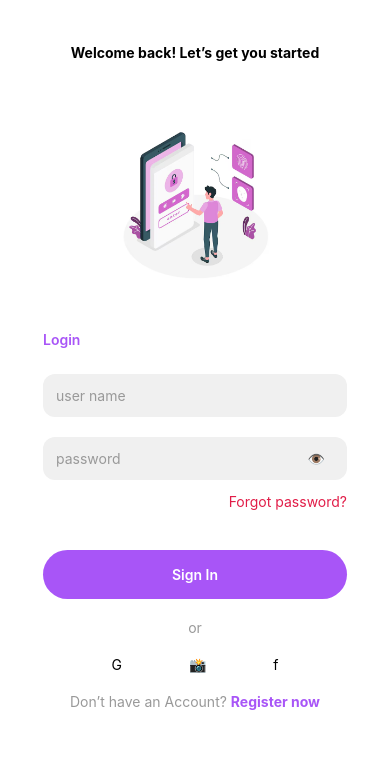
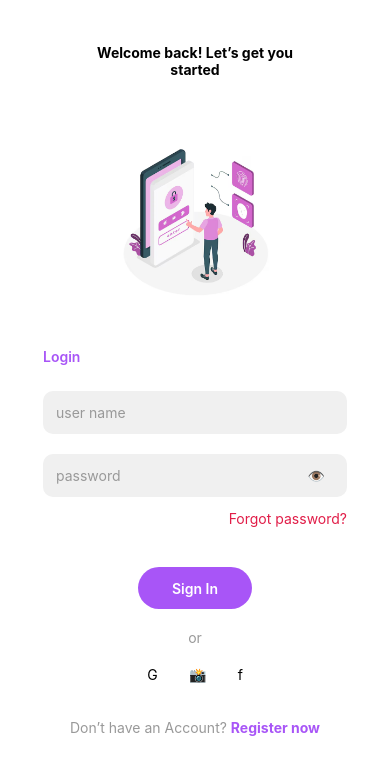
Before and after one commit to aswin-john/chat-nest, a React Native app: screen / in a window 390 px wide. Shown: the top 774 px of the page. Built offline with nearby package versions, Linux system fonts and the light colour scheme; what react-native-responsive-fontsize would draw is missing.

Commit message:
Refactor styles in LoginScreen for improved layout and consistency

```diff
--- a/src/screens/Login/LoginScreen.js
+++ b/src/screens/Login/LoginScreen.js
@@ -85,12 +85,14 @@ const styles = StyleSheet.create({
     paddingHorizontal: figmaWidth(40),
     paddingVertical: figmaHeight(33),
     backgroundColor: '#fff',
+
   },
   welcomeText: {
     fontSize: RFPercentage(3),
     fontWeight: 'bold',
     textAlign: 'center',
     marginBottom: figmaHeight(25),
+    paddingHorizontal: figmaWidth(26),
   },
   image: {
     width: figmaWidth(160),
@@ -107,7 +109,7 @@ const styles = StyleSheet.create({
   inputContainer: {
     width: '100%',
     backgroundColor: '#f0f0f0',
-    borderRadius: 12,
+    borderRadius: 10,
     flexDirection: 'row',
     alignItems: 'center',
     marginBottom: figmaHeight(15),
@@ -131,9 +133,13 @@ const styles = StyleSheet.create({
   signInButton: {
     backgroundColor: '#a855f7',
     borderRadius: 50,
-    width: '100%',
+    // width: '50%',
     alignItems: 'center',
-    paddingVertical: figmaHeight(12),
+    justifyContent: 'center',
+    // paddingVertical: figmaHeight(7),
+    // paddingHorizontal: figmaWidth(32),
+    width: figmaWidth(105),
+    height: figmaHeight(32),
     marginBottom: figmaHeight(15),
   },
   signInText: {
@@ -149,7 +155,8 @@ const styles = StyleSheet.create({
   socialIcons: {
     flexDirection: 'row',
     justifyContent: 'space-around',
-    width: figmaWidth(216),
+    width: figmaWidth(117),
+    height: figmaHeight(25),
     marginBottom: figmaHeight(15),
   },
   socialIcon: {
```
